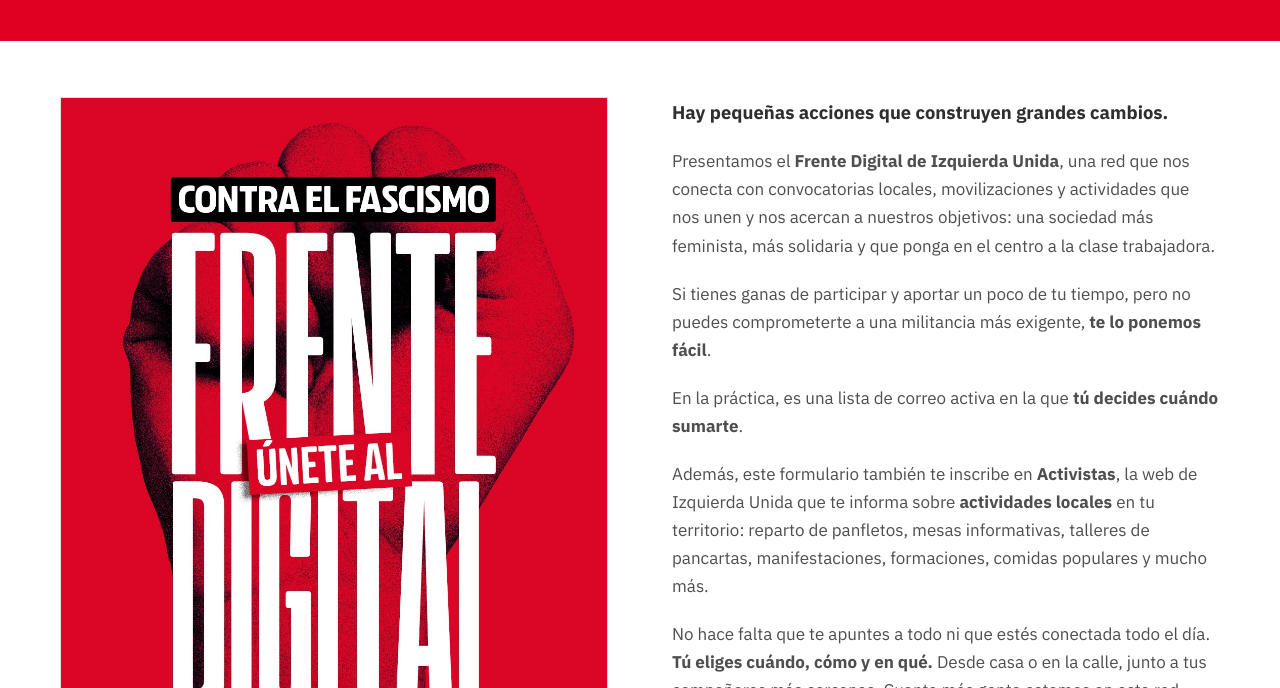
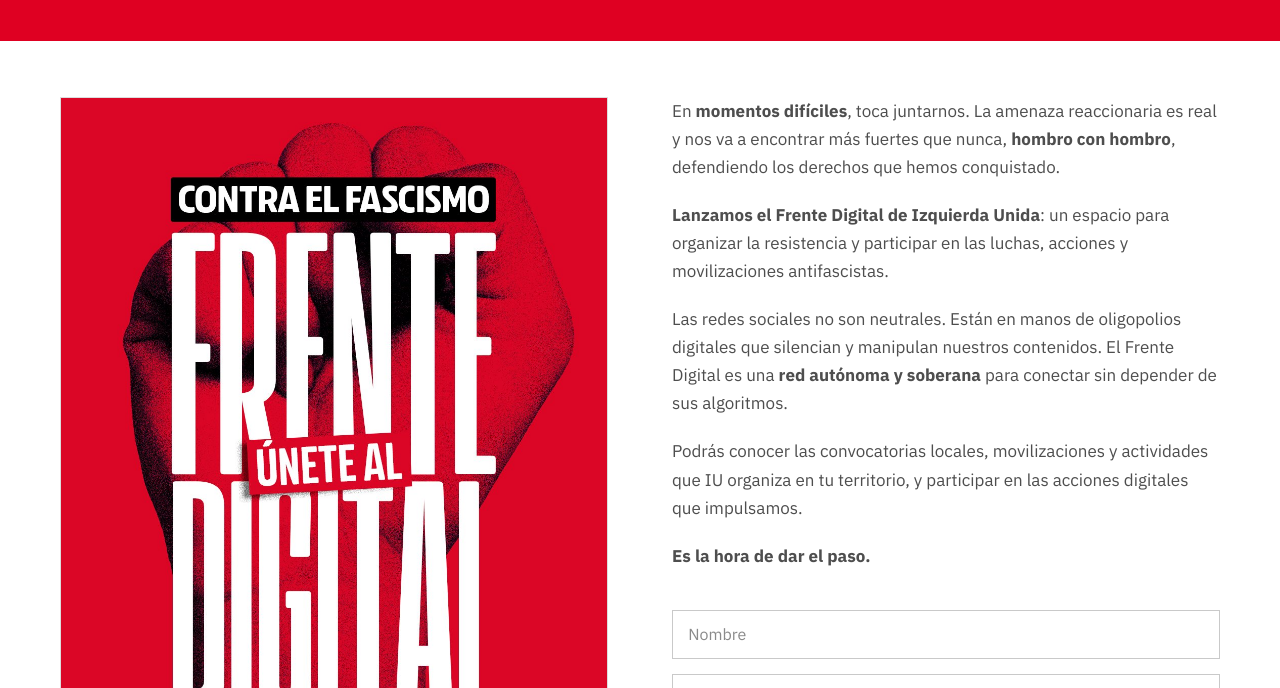
Before and after one commit to izquierdaunida/frentedigital, an Astro site: page / in a window 1280 px wide. Shown: the part 112-800 px from the top of the page. Built offline with nearby package versions, Linux system fonts and the light colour scheme; Astro itself is replaced by a stand-in of ours.

Commit message:
Actualiza el texto de presentación del Frente Digital

```diff
--- a/public/llms.txt
+++ b/public/llms.txt
@@ -1,12 +1,12 @@
 # Frente Digital · Izquierda Unida
 
-> Frente Digital es el espacio de participación digital de Izquierda Unida. Una red para recibir convocatorias, movilizaciones y actividades cerca de ti y para implicarte en la organización sin comprometerte a una militancia más exigente.
+> Frente Digital es el espacio de participación digital de Izquierda Unida: una red autónoma y soberana para organizar la resistencia y participar en las luchas, acciones y movilizaciones antifascistas.
 
 ## Qué es
 
-El Frente Digital de Izquierda Unida es una lista de correo activa y un espacio de participación. Al apuntarte, pasas a formar parte de una red que conecta a personas interesadas con las actividades locales de Izquierda Unida: reparto de panfletos, mesas informativas, talleres, manifestaciones, formaciones y encuentros.
+El Frente Digital de Izquierda Unida es un espacio para organizar la resistencia y participar en las luchas, acciones y movilizaciones antifascistas. También permite conocer las convocatorias locales, movilizaciones y actividades que IU organiza en el territorio, y participar en las acciones digitales que impulsa.
 
-También te inscribe en Activistas, la web de Izquierda Unida que informa sobre actividades en tu territorio. Tú decides cuándo, cómo y en qué participar.
+Las redes sociales no son neutrales: están en manos de oligopolios digitales que silencian y manipulan contenidos. Frente a ellos, el Frente Digital es una red autónoma y soberana para conectar sin depender de sus algoritmos.
 
 ## Cómo participar
 
--- a/src/layouts/Base.astro
+++ b/src/layouts/Base.astro
@@ -102,7 +102,7 @@ const jsonLd = {
             dateModified: '2026-11-26',
             speakable: {
               '@type': 'SpeakableSpecification',
-              cssSelector: ['.intro__lead', '.intro__body'],
+              cssSelector: ['.intro__body'],
             },
           }
         : {}),
--- a/src/pages/index.astro
+++ b/src/pages/index.astro
@@ -31,32 +31,27 @@ const description = SITE.description;
 
       <div class="content">
         <div class="intro__body">
-          <p class="intro__lead">Hay pequeñas acciones que construyen grandes cambios.</p>
           <p>
-            Presentamos el <strong>Frente Digital de Izquierda Unida</strong>, una red que nos
-            conecta con convocatorias locales, movilizaciones y actividades que nos unen y nos
-            acercan a nuestros objetivos: una sociedad más feminista, más solidaria y que ponga en
-            el centro a la clase trabajadora.
+            En <strong>momentos difíciles</strong>, toca juntarnos. La amenaza reaccionaria es real
+            y nos va a encontrar más fuertes que nunca, <strong>hombro con hombro</strong>,
+            defendiendo los derechos que hemos conquistado.
           </p>
           <p>
-            Si tienes ganas de participar y aportar un poco de tu tiempo, pero no puedes
-            comprometerte a una militancia más exigente, <strong>te lo ponemos fácil</strong>.
+            <strong>Lanzamos el Frente Digital de Izquierda Unida</strong>: un espacio para
+            organizar la resistencia y participar en las luchas, acciones y movilizaciones
+            antifascistas.
           </p>
           <p>
-            En la práctica, es una lista de correo activa en la que{' '}
-            <strong>tú decides cuándo sumarte</strong>.
+            Las redes sociales no son neutrales. Están en manos de oligopolios digitales que
+            silencian y manipulan nuestros contenidos. El Frente Digital es una{' '}
+            <strong>red autónoma y soberana</strong> para conectar sin depender de sus algoritmos.
           </p>
           <p>
-            Además, este formulario también te inscribe en <strong>Activistas</strong>, la web de
-            Izquierda Unida que te informa sobre <strong>actividades locales</strong> en tu
-            territorio: reparto de panfletos, mesas informativas, talleres de pancartas,
-            manifestaciones, formaciones, comidas populares y mucho más.
+            Podrás conocer las convocatorias locales, movilizaciones y actividades que IU organiza
+            en tu territorio, y participar en las acciones digitales que impulsamos.
           </p>
           <p>
-            No hace falta que te apuntes a todo ni que estés conectada todo el día.{' '}
-            <strong>Tú eliges cuándo, cómo y en qué.</strong> Desde casa o en la calle, junto a tus
-            compañeras más cercanas. Cuanta más gente estemos en esta red, más lejos llegarán
-            nuestras campañas.
+            <strong>Es la hora de dar el paso.</strong>
           </p>
         </div>
 
--- a/src/styles/global.css
+++ b/src/styles/global.css
@@ -158,12 +158,6 @@ input:focus-visible {
 
 .intro__body p:last-child {
   margin-bottom: 0;
-}
-
-.intro__lead {
-  color: var(--ink-strong);
-  font-size: 1.15rem;
-  font-weight: 700;
 }
 
 /* Form */
```
